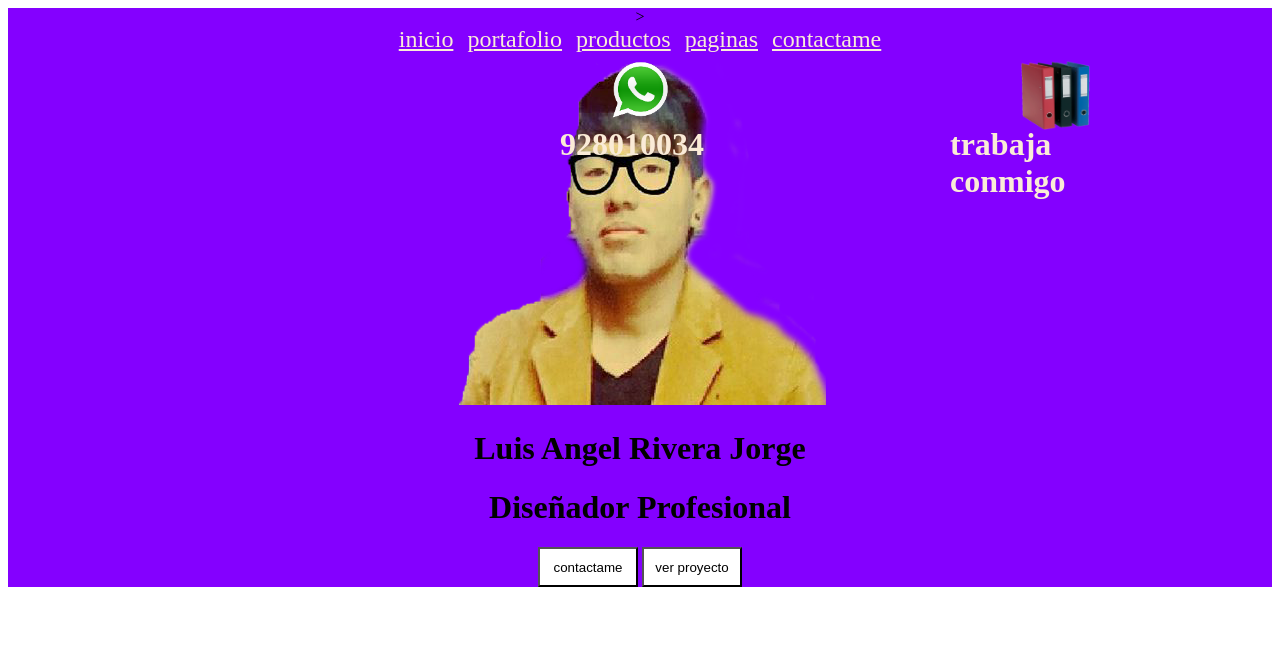
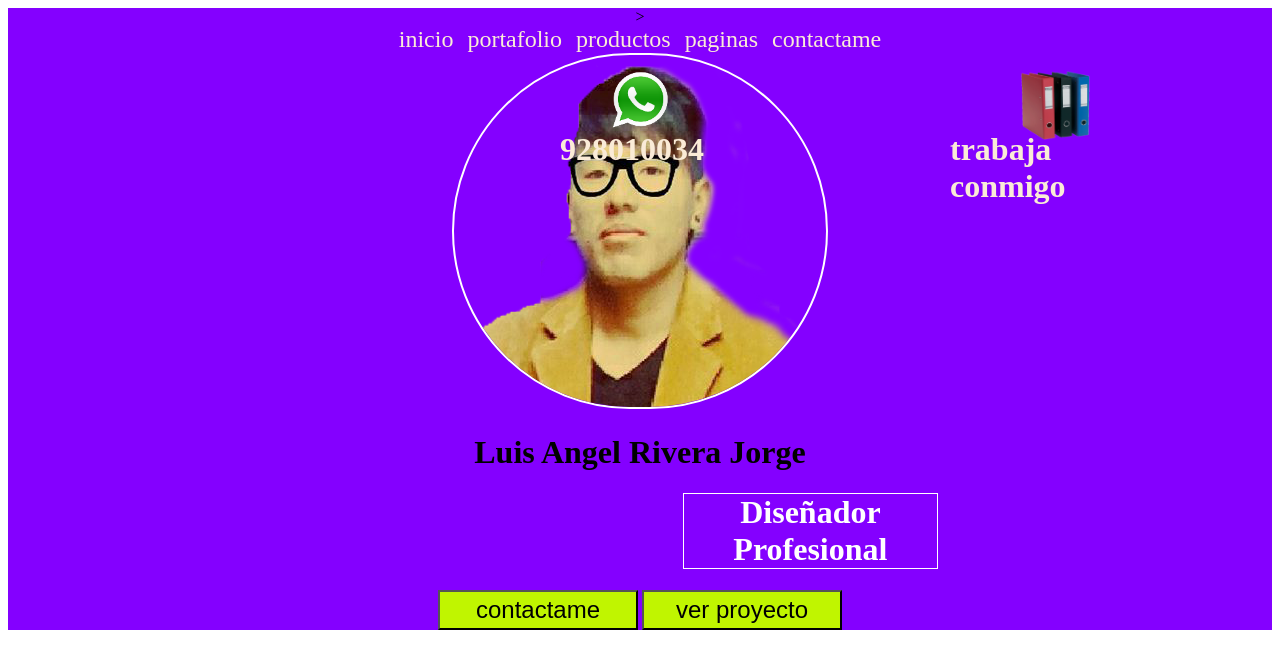
Before and after one commit to LuisEnyelito/Proyecto-Portafolio, a plain HTML site: page index.html in a window 1280 px wide. Drawn offline with Linux system fonts and the light colour scheme.

Commit message:
mi trabajo dia del dia viernes

```diff
--- a/estilos/estilos.css
+++ b/estilos/estilos.css
@@ -3,26 +3,27 @@
     background-color: rgb(132, 0, 255);
 }
 button{
-    background-color: rgb(255, 255, 255);
+    background-color: rgb(192, 245, 0);
     height: 40px;
-    width: 100px;
+    width: 200px;
+    font-size: x-large;
 }
 .imagenes{
 
 }
 #dos{
     position: absolute;
-    top: 50px;
+    top: 60px;
     left: 600px;
 }
 #tres{
     position: absolute;
-    top: 60px;
+    top: 70px;
     left: 1020px;
 }
 #cuatro{
     position: absolute;
-    top: 105px;
+    top: 110px;
     left: 560px;
     color: antiquewhite;
     h1{
@@ -32,7 +33,7 @@ button{
 }
 #cinco{
     position: absolute;
-    top: 105px;
+    top: 110px;
     left: 950px;
     color: antiquewhite;
     h1{
@@ -44,4 +45,18 @@ a{
     font-size: x-large;
     color: antiquewhite;
     margin: 5px;
+    text-decoration: none;
 }
+.borde{
+    border: 2px solid white;
+    border-radius: 999px;
+}
+.colordiseño{
+    color: rgb(255, 255, 255);
+    border: 1px solid white;
+    width: 20%;
+    margin-left: 675px;
+}
+.boton{
+    height: 40px;
+}
--- a/index.html
+++ b/index.html
@@ -19,7 +19,7 @@
 
         </nav>
         <div class="Foto-Principal">
-            <div class="imagenes" id="uno"><img src="IMAGENES/LENNNNNY.png" alt=""></div>
+            <div class="imagenes" id="uno"><img class="borde"src="IMAGENES/LENNNNNY.png" alt=""></div>
             <div class="imagenes" id="dos"><img src="IMAGENES/whatsapp_logo.png" alt="" height="80px" width="80px"></div>
             <div class="imagenes" id="tres"><img src="IMAGENES/PORTAFOLIOS.png" alt="" height="70px" width="70px"></div>
 
@@ -30,7 +30,7 @@
         </div>
         <div class="Datos-Personales">
             <h1>Luis Angel Rivera Jorge</h1>
-            <h1>Diseñador Profesional</h1>
+            <h1 class="colordiseño">Diseñador Profesional</h1>
             <button class="boton">contactame</button>
             <button class="boton 2">ver proyecto</button>
         </div>
```
